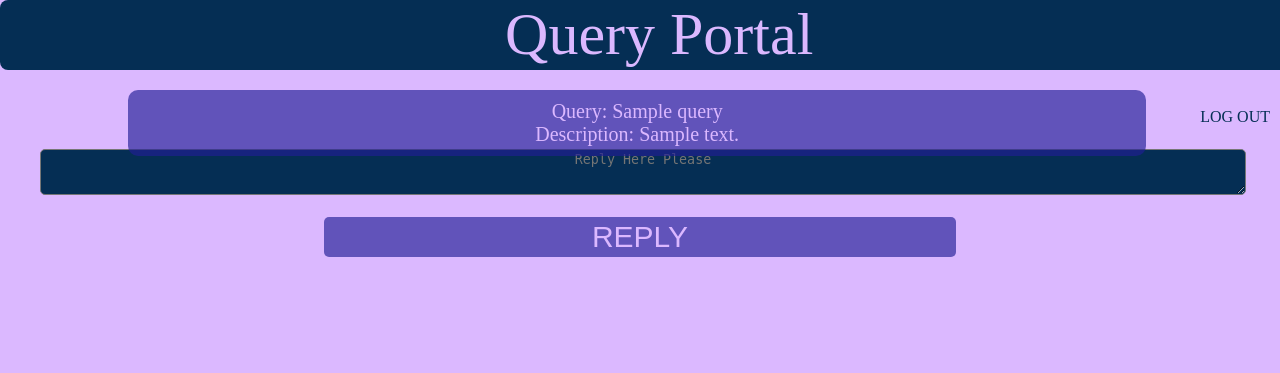
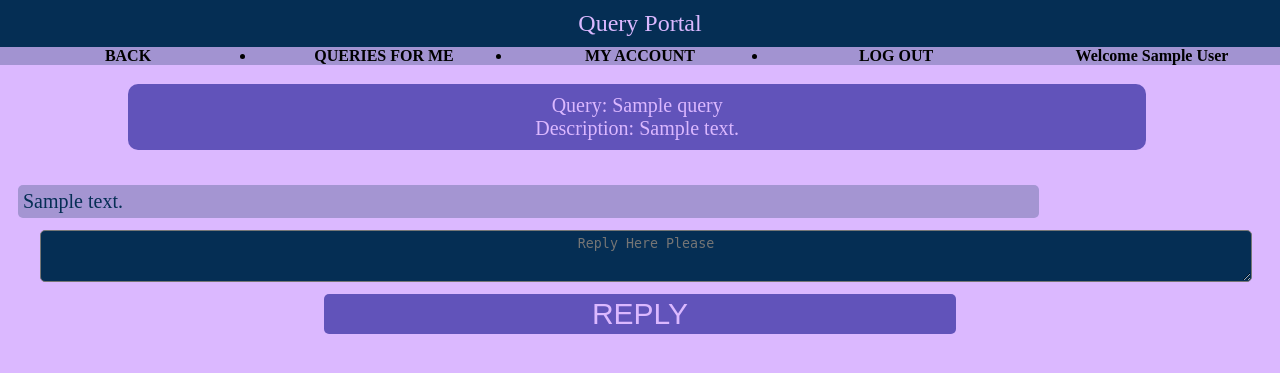
Before and after one commit to abhishekpareek29/query-portal, a PHP site: page /mentor_reply.php?id=1 in a window 1280 px wide. Shown: the top 373 px of the page. Run offline with PHP 8.4, Linux system fonts and the light colour scheme; the visitor is signed in with stand-in values (Sample User, id 1); tables that the repository leaves empty or names only in its code hold one stand-in row (values such as "Sample post").

Commit message:
change in style   #refs 9887   following changes are made   1. query list is now email style   2. chat is shown in left-right format   3. My Account feature is added for both admin and other user for that 2 files are added.   4. Welcome $name is displayed on navigation bar.   5. admin can login now from login page.   6. admin is able to see list of all users with just a touch.

```diff
--- a/mentee_funct.php
+++ b/mentee_funct.php
@@ -30,15 +30,39 @@ function extract_query($user_id) {
 		$var = $row['query_id'];
 		?>
 
-		<div class="talks">
+		<table class="talks">
+			<tr>
+			<td class="title">
 				<?php
-			echo "<br><a href=replies.php?id=$var> {$row['query_title']} </a>";
-			echo "<br> {$row['query_desc']} <br><br>";
+				$title = myTruncate2($row['query_title'], 25);
+				echo "<a href=replies.php?id=$var> {$title} </a>";
 				?>
-		</div>
+			</td>
+			<td class="desc">
+				<?php
+				$description = myTruncate2($row['query_desc'], 100);
+				echo "{$description}";
+				?>
+			</td>
+			</tr>
+		</table>
 
 		<?php
 	}
+}
+
+// Truncates the long strings to small.
+function myTruncate2($string, $limit, $break=" ", $pad="...")
+{
+  // return with no change if string is shorter than $limit
+  if(strlen($string) <= $limit) return $string;
+
+  $string = substr($string, 0, $limit);
+  if(false !== ($breakpoint = strrpos($string, $break))) {
+    $string = substr($string, 0, $breakpoint);
+  }
+
+  return $string . $pad;
 }
 
 
@@ -73,7 +97,7 @@ function query_title( $id ) {
 
 
 // extracts replies corresponding to a particular query using query_id ($id)
-	function extract_replies( $id ) {
+/*	function extract_replies($id, $user_id) {
 		global $link;
 
 		$sql = "Select reply_desc,author from replies where query_id='$id'";
@@ -88,15 +112,45 @@ function query_title( $id ) {
 				?>
 				<div class="comments">
 				<?php
+
 					$name = $row2['u_name'];
     				echo "$name: {$row['reply_desc']}<br>";
 				?>
-				</div><br>
+				</div>
 				<?php
 				}
-
 			}
 		}
+*/
+
+function extract_replies($id, $user_id) {
+		global $link;
+
+		$sql = "Select reply_desc,author from replies where query_id='$id'";
+		$retval = mysql_query($sql, $link);
+
+		while ($row = mysql_fetch_assoc($retval)) {
+			$author = $row['author'];
+				if ($user_id == $author) {
+					?><div class="right">
+					<?php
+    				echo "{$row['reply_desc']}<br>";
+    				?>
+    				</div>
+    				<?php
+    			}
+    			else {
+    					?><div class="left">
+    					<?php
+	    				echo "{$row['reply_desc']}<br>";
+    					?>
+    					</div>
+    					<?php
+    				}
+				}
+			}
+
+
 
 
 // Insert replies, Query_id and user_id(author of reply)
@@ -111,7 +165,7 @@ function query_title( $id ) {
 
 
 //Extracts Queries Asked from mentor
-		function queries_for_mentor( $user_id_db ) {
+		function queries_for_mentor($user_id_db) {
 			global $link;
 
 			// Extracts all Query_title, description, author (who asked) using mentor's user_id
@@ -122,38 +176,50 @@ function query_title( $id ) {
 			}
 			while ($row = mysql_fetch_assoc($retval)) {
 				$query_id = $row['query_id'];
-				?>
-
-				<div class="comments">
-					<?php
-					echo "<a href=mentor_reply.php?id=$query_id> {$row['query_title']} </a>";
-					echo "<br> {$row['query_desc']}";
-					?>
-				</div>
-
-				<?php
 
 				//To display name under asked query as "Asked By: [mentee's name]"
 				//Extract name of mentee from database
 				$mentee_id = $row['author'];
-				$sql = "Select u_name from user where user_id=$mentee_id";
-				$retval1 = mysql_query($sql, $link);
-				while ($row = mysql_fetch_assoc($retval1)) {
-					$name = $row['u_name'];
+				$sql_mentee_name = "Select u_name from user where user_id=$mentee_id";
+				$retval1 = mysql_query($sql_mentee_name, $link);
+				while ($row1 = mysql_fetch_assoc($retval1)) {
+					$name = $row1['u_name'];
 				}
 
 				?>
 
-				<div class="comments">
+				<table class="mentor_talks">
+				<tr>
+					<td class="query_from"><?php echo $name; ?></td>
+					<td class="title">
 							<?php
-					echo "<br>Asked by: ". $name."<br>";
+							$title = myTruncate2($row['query_title'], 25);
+							echo "<a href=mentor_reply.php?id=$query_id> {$title} </a>";
 							?>
-				</div><br>
+					</td>
+					<td class="desc">
+							<?php
+							$description = myTruncate2($row['query_desc'], 80);
+							echo "{$description}";
+							?>
+					</td>
+				</tr>
+				</table>
+
 
 				<?php
 			}
 		}
 
+function getu_name($user_id) {
+global $link;
 
+$sql = "Select u_name from user where user_id=$user_id";
+$retval = mysql_query($sql, $link);
+while ($row = mysql_fetch_assoc($retval)) {
+      $u_name = $row['u_name'];
+}
+return $u_name;
+}
 
 		?>
--- a/mentor_reply.php
+++ b/mentor_reply.php
@@ -7,6 +7,12 @@ session_start();
 include('db_tango.php');
 include('mentee_funct.php');
 
+//restoring session variables
+$email   = $_SESSION["email_id"];
+$role_id = $_SESSION["role_id"];
+$user_id = $_SESSION["user_id"];
+
+$u_name = getu_name($user_id);
 ?>
 
 <!DOCTYPE html>
@@ -21,29 +27,34 @@ include('mentee_funct.php');
 
 	<div class="top_layer">
 		<p id="top_slogan">Query Portal</p>
+		<div class="nav_bar">
+        <ul>
+           <li><a href="mentor_page.php">Back</a></li>
+           <li><a href="mentor_page.php">Queries for Me</a></li>
+           <li><a href="account.php">My Account</a></li>
+           <li><a href="logout.php">Log Out</a></li>
+           <?php echo "Welcome  " . $u_name;   ?>
+        </ul>
+    	</div>
 	</div>
 
-
-	<div class="logout2">
-		<?php
-		logout();		//logout link
-		?>
-	</div>
-
+	<div class="nav_bar">
+      <ul>
+        <li><a href="mentor_page.php">BACK</a></li>
+        <li><a href="mentor_page.php">Your_Queries</a></li>
+        <li><a href="logout.php">Log Out</a></li>
+      </ul>
+    </div>
 
 <?php
 
-//Restoring email, user_id & role_id from session variables
-$email 	 = $_SESSION["email_id"];
-$user_id = $_SESSION["user_id"];
-$role_id = $_SESSION["role_id"];
 
 //Reply button clicked, receive reply description and id of mentor(user_id from session)
 if (isset($_POST['submit'])) {
 		$id    = $_SESSION['id_mentor'];									// query id from session
 		$reply = $_POST['message'];											// reply description from form
 		insert_replies( $id, $reply, $user_id );							// Insert reply, query_id & mentor_id
-		header("Location: http://mysite1.local/mentor_reply.php?id=$id");	// Redirected to same page (reload)
+		header("Location: mentor_reply.php?id=$id");						// Redirected to same page (reload)
 	}
 
 // query_id from mentor's page
@@ -64,7 +75,7 @@ if (isset($_POST['submit'])) {
 		query_title( $id );
 
 	//extracting replies and display it
-		extract_replies( $id );
+		extract_replies($id, $user_id);
 
 		?>
 
--- a/query.css
+++ b/query.css
@@ -6,12 +6,10 @@ body {
 
 
 div.top_layer {
-	background-color: rgb(8, 88, 96);
+
 	position: fixed;
-	font-size: 60px;
-	height: 70px;
-	width: 103%;
-	border-radius: 30px;
+	height: 10%;
+	width: 100%;
 	top: 0;
 	left: 0;
 	right: 0;
@@ -20,22 +18,50 @@ div.top_layer {
 
 #top_slogan {
 	background: rgb(5, 46, 84);
-	height: 100%;
+	height: initial;
 	width: 100%;
 	position: relative;
-	font-size: 60px;
+	font-size: x-large;
 	color: rgb(219, 184, 255);
 	margin-top: 0px;
 	margin-bottom: 0px;
-	padding-top: 0px;
-	padding-bottom: 0px;
+	padding-top: 10px;
+	padding-bottom: 10px;
 	text-align: center;
 	margin: 0px;
 	border: none;
-	border-radius: 8px;
-
 }
 
+.nav_bar {
+	text-align: center;
+	background-color: rgb(162, 147, 209);
+	color: black;
+	font-weight: bold;
+}
+
+ul {
+/*	list-style-type: none;*/
+    margin: 0;
+    padding: 0;
+    overflow: hidden;
+}
+
+li {
+	width: 20%;
+    float: left;
+}
+
+.nav_bar a:link, a:visited {
+/*    display: block;*/
+    width: 10%;
+    font-weight: bold;
+    color: black;
+/*    background-color: rgb(8, 88, 96);*/
+    text-align: center;
+    padding: 4px;
+    text-decoration: inherit;
+    text-transform: uppercase;
+}
 
 div.form {
 	position: fixed;
@@ -159,7 +242,7 @@ a:hover{
 	background: rgba(33, 30, 150, 0.65);
 	color: rgb(219, 184, 255);
 	font-size: 20px;
-	top: 90px;
+	top: 84px;
 	left: 10%;
 	border-radius: 10px;
 	z-index: 2;
@@ -174,20 +257,50 @@ a:hover{
 	width: 80%;
 	color: rgb(5, 46, 84);
 	font-size: 20px;
-	top: 165px;
+	top: 175px;
 	left: 10%;
+	margin-bottom: 10px;
 	background-color: rgba(5, 46, 84, 0.26);
+}
 
+.left {
+	left: 10px;
+	right: 20%;
+	position: relative;
+	height: auto;
+	width: 80%;
+	color: rgb(5, 46, 84);
+	font-size: 20px;
+	top: 175px;
+	margin-bottom: 10px;
+	background-color: rgba(5, 46, 84, 0.26);
+	border-radius: 5px;
+	text-align: left;
+	padding: 5px;
+	}
+.right {
 
+	left: 19%;
+	position: relative;
+	height: auto;
+	width: 80%;
+	color: rgb(5, 46, 84);
+	font-size: 20px;
+	top: 175px;
+	margin-bottom: 10px;
+	background-color: rgba(5, 46, 84, 0.26);
+	border-radius: 5px;
+	text-align: right;
+	padding: 5px;
 }
+
 
 .reply_form {
 	position: relative;
 	width: 100%;
-	top: 139px;
+	top: 159px;
+}
 
-
-}
 #reply_box {
 	position: relative;
 	background-color: rgb(5, 46, 84);
@@ -197,6 +310,7 @@ a:hover{
 	border-radius: 5px;
 	color: rgb(219, 184, 255);
 	text-align: center;
+	padding: 5px;
 }
 #reply_submit_button {
 	position: relative;
@@ -208,7 +322,7 @@ a:hover{
 	left: 25%;
 	border-radius: 5px;
 	color: rgb(219, 184, 255);
-
+	bottom: 10px;
 }
 
 h1 {
```
Also changed, not shown: other parts of query.css (+61 -4 lines), account.php (added, +64 -0 lines), account_admin.php (added, +63 -0 lines), login.php (+16 -12 lines), mentee_query.php (+18 -14 lines), mentor_page.php (+16 -13 lines), mentorlist.php (added, +105 -0 lines), replies.php (+19 -14 lines), upload.php (+29 -3 lines). Lines whose indentation alone changed are shown as unchanged.
